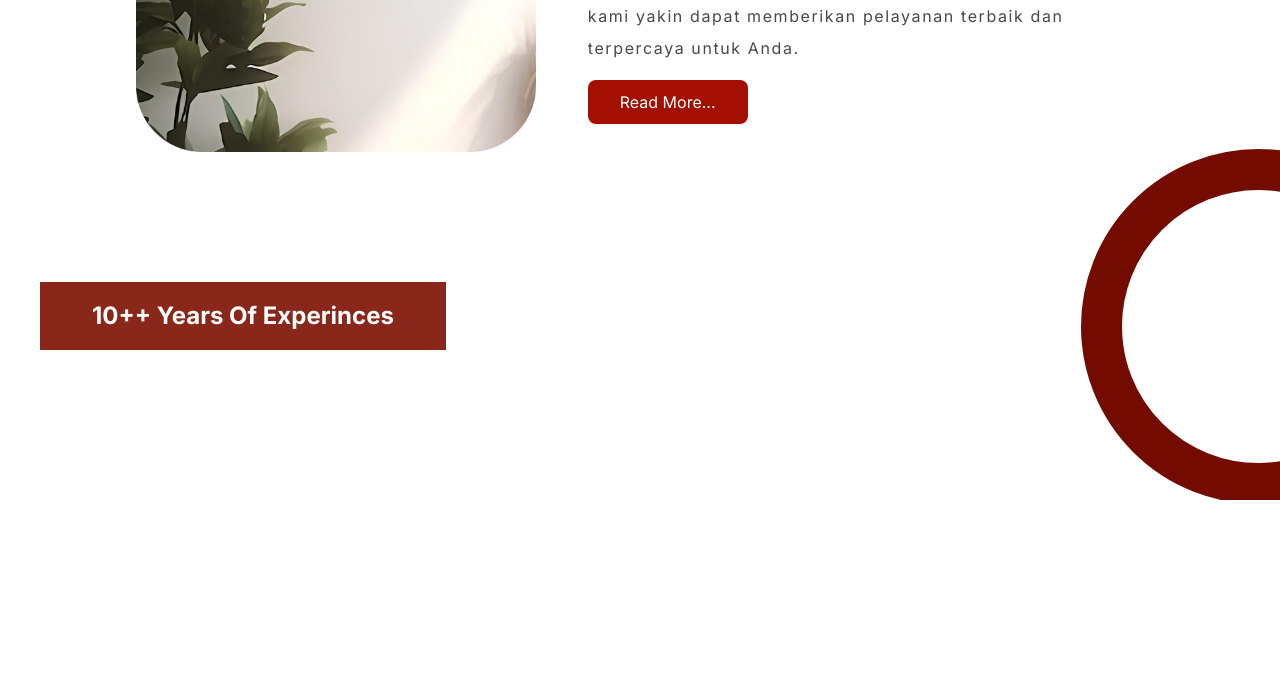
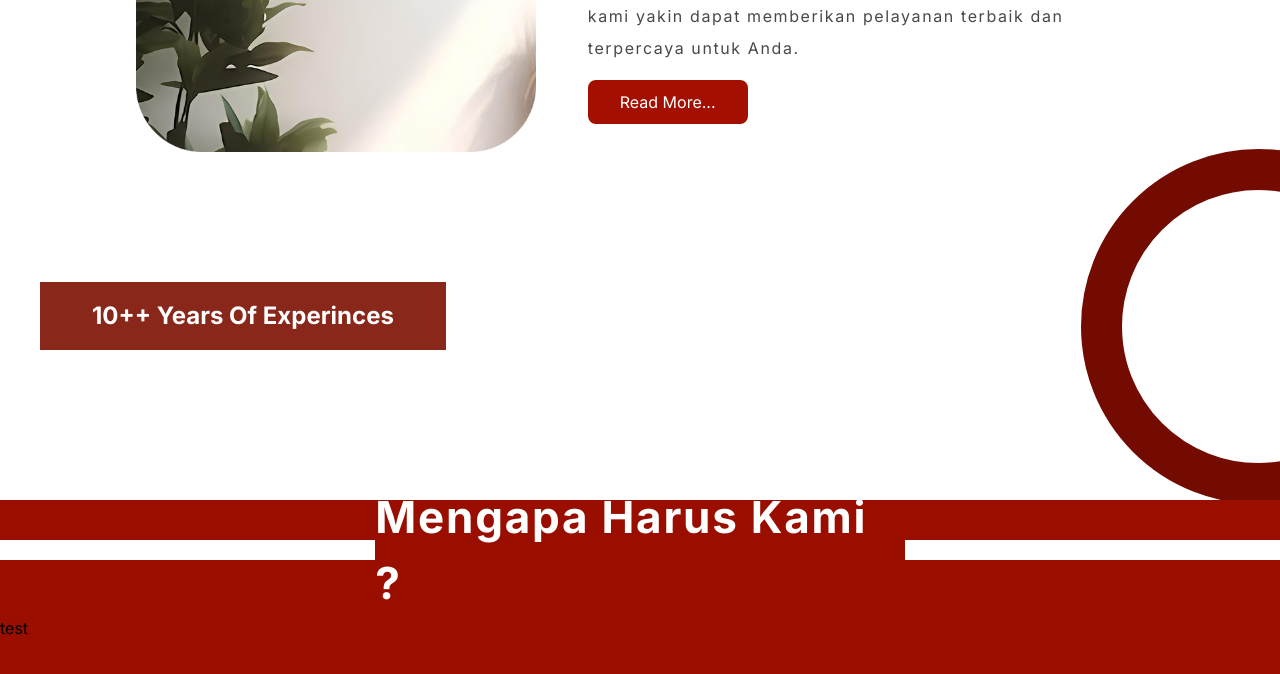
Before and after one commit to rawracli/putraservice-frontend, a React (Vite) app: page / in a window 1280 px wide. Shown: the part 1434-2108 px from the top of the page. Before the commit the page ends 1934 px from the top, so only its background shows below. Built offline with nearby package versions, Linux system fonts and the light colour scheme.

Commit message:
Add structure for "Why choose us" section

```diff
--- a/src/App.jsx
+++ b/src/App.jsx
@@ -88,6 +88,20 @@ function App() {
           </div>
         </div>
       </div>
+
+      {/* mengapa harus kami */}
+      <div className="min-h-screen flex flex-col items-center bg-[#9A0E00]">
+        <div className="flex w-full h-29 items-end text-white">
+          <div className="flex items-center w-full justify-between">
+            <div className="w-94 bg-white h-5"></div>
+            <h2 className=" font-bold text-[2.75rem] tracking-[0.04em] bottom-0">
+              Mengapa Harus Kami ?
+            </h2>
+            <div className="w-94 bg-white h-5"></div>
+          </div>
+        </div>
+        <div className="h-full w-full"> test</div>
+      </div>
     </div>
   );
 }
```
